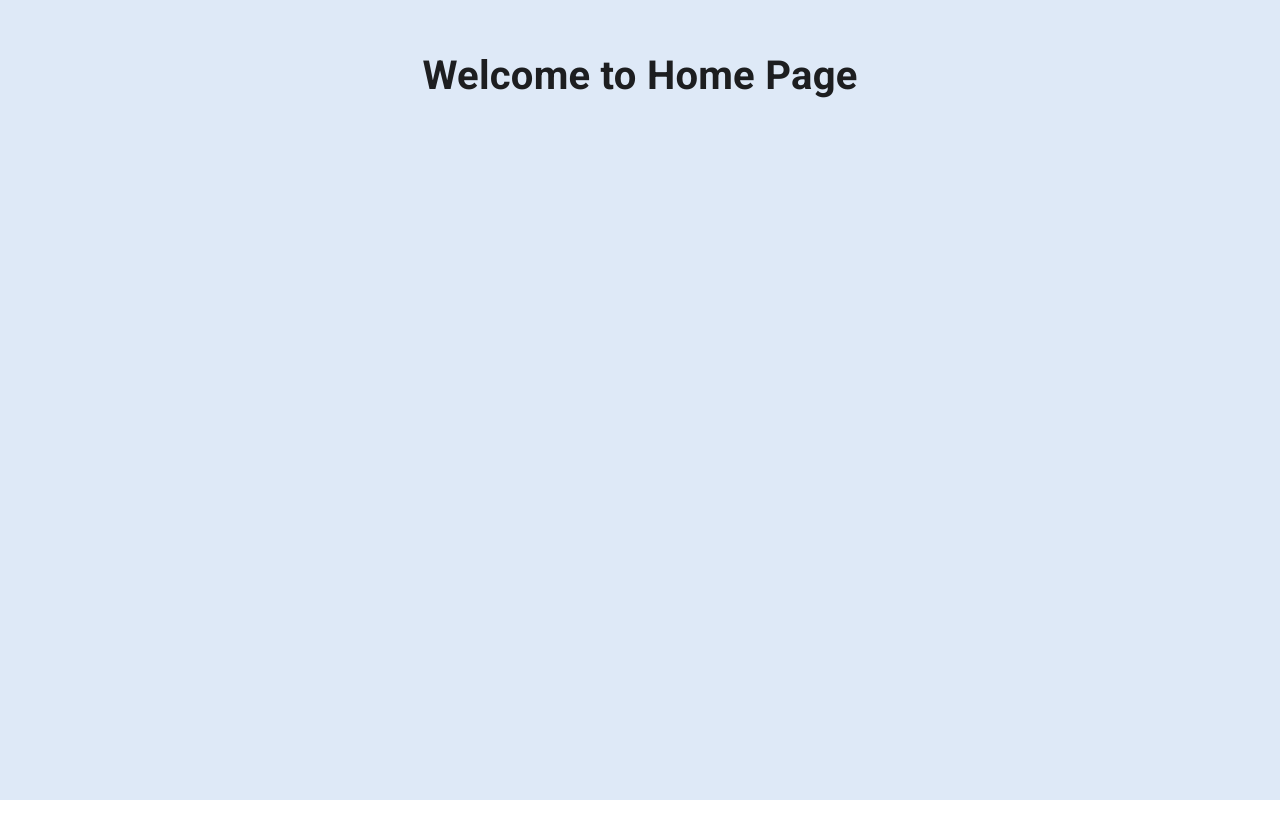
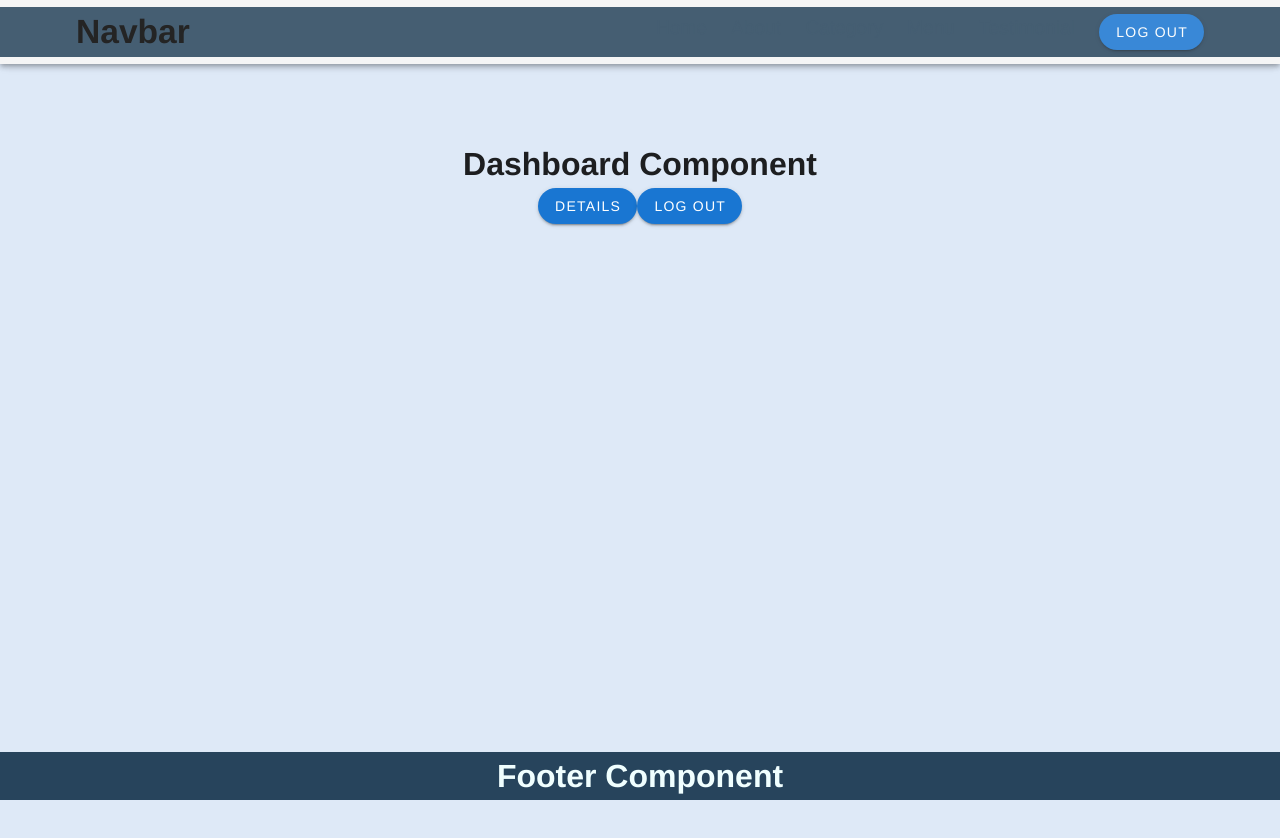
Before and after one commit to hardik2525075/Vue-Js-Project-1, a Vue app: page /home in a window 1280 px wide. Shown: the top 838 px of the page. Before the commit the page ends 800 px from the top, so only its background shows below. Built offline with nearby package versions, Linux system fonts and the light colour scheme.

Commit message:
added local storage in login and header screen

```diff
--- a/src/components/Home.vue
+++ /dev/null
@@ -1,21 +0,0 @@
-<template>
-  <div>
-    <div class="title">
-      <h1>Welcome to Home Page</h1>
-    </div>
-  </div>
-</template>
-
-<script>
-
-export default {
-  name: "HomePage",
-};
-</script>
-
-<style scoped>
-.title {
-  padding-top: 60px;
-  padding-bottom: 20px;
-}
-</style>
--- /dev/null
+++ b/src/components/HomePage/Dashboard.vue
@@ -0,0 +1,34 @@
+<template>
+  <div class="products">
+    <h1>Dashboard Component</h1>
+    <div class="logout">
+      <v-btn v-on:click="getUserDetials" rounded color="primary" dark>
+        Details
+      </v-btn>
+      <v-btn v-on:click="removeUser" rounded color="primary" dark>
+        Log Out
+      </v-btn>
+    </div>
+  </div>
+</template>
+
+<script>
+import {RouteEnum} from "../../router/routeEnum";
+export default {
+  name: "DashboardComponent",
+  methods: {
+    removeUser() {
+      localStorage.clear();
+      this.$router.push(RouteEnum.LOGIN);
+    },
+    getUserDetials() {
+      let data = localStorage.getItem("user");
+      data = JSON.parse(data);
+      console.log(data);
+    },
+  },
+};
+</script>
+
+<style scoped>
+</style>
--- /dev/null
+++ b/src/components/HomePage/Footer.vue
@@ -0,0 +1,24 @@
+<template>
+  <div class="footer">
+    <h1 class="heading">Footer Component</h1>
+  </div>
+</template>
+
+<script>
+export default {
+  name: "FooterComponent",
+};
+</script>
+
+<style>
+.v-footer {
+  padding: 0px !important;
+}
+.footer {
+  background-color: #27445C;
+  flex: 100%;
+}
+.heading{
+  color: azure;
+}
+</style>
--- /dev/null
+++ b/src/components/HomePage/Header.vue
@@ -0,0 +1,210 @@
+<template>
+  <nav class="navbar">
+    <div class="navbar-container container">
+      <input type="checkbox" name="" id="" />
+      <div class="hamburger-lines">
+        <span class="line line1"></span>
+        <span class="line line2"></span>
+        <span class="line line3"></span>
+      </div>
+      <ul class="menu-items">
+        <li><a href="#">Home</a></li>
+        <li><a href="#">About</a></li>
+        <li><a href="#">Category</a></li>
+        <li><a href="#">Menu</a></li>
+        <li><a href="#">Testimonial</a></li>
+        <li>
+          <v-btn v-on:click="removeUser" rounded color="primary" dark>
+            Log Out
+          </v-btn>
+        </li>
+      </ul>
+      <h1 class="logo">Navbar</h1>
+    </div>
+  </nav>
+</template>
+
+<script>
+import {RouteEnum} from "../../router/routeEnum";
+export default {
+  name: "HeaderComponent",
+  created: function () {
+    let data = localStorage.getItem("user");
+    data = JSON.parse(data);
+    console.log(data);
+  },
+  methods: {
+    removeUser() {
+      localStorage.clear();
+      this.$router.push(RouteEnum.LOGIN);
+    },
+  },
+};
+</script>
+
+<style>
+.navbar{
+  padding: 0px !important;
+}
+.navbar input[type="checkbox"],
+.navbar .hamburger-lines {
+  display: none;
+}
+
+.container {
+  max-width: 1200px;
+  width: 90%;
+  margin: auto;
+}
+
+.navbar {
+  /* box-shadow: 0px 5px 10px 0px #aaa; */
+  position: fixed;
+  width: 100%;
+  background: #27445C;
+  color: #000;
+  opacity: 0.85;
+  z-index: 100;
+}
+
+.navbar-container {
+  display: flex;
+  justify-content: space-between;
+  height: 50px;
+  align-items: center;
+}
+
+.menu-items {
+  order: 2;
+  display: flex;
+}
+.logo {
+  order: 1;
+  font-size: 2.1rem;
+}
+
+.menu-items li {
+  list-style: none;
+  margin-left: 1.5rem;
+  font-size: 1.2rem;
+}
+
+.navbar a {
+  color: #27445c;
+  text-decoration: none;
+  font-weight: 500;
+  transition: color 0.3s ease-in-out;
+}
+
+.navbar a:hover {
+  color: #791111;
+}
+
+@media (max-width: 768px) {
+  .navbar {
+    opacity: 0.95;
+  }
+
+  .navbar-container input[type="checkbox"],
+  .navbar-container .hamburger-lines {
+    display: block;
+  }
+
+  .navbar-container {
+    display: block;
+    position: relative;
+    height: 64px;
+  }
+
+  .navbar-container input[type="checkbox"] {
+    position: absolute;
+    display: block;
+    height: 32px;
+    width: 30px;
+    top: 20px;
+    left: 20px;
+    z-index: 5;
+    opacity: 0;
+    cursor: pointer;
+  }
+
+  .navbar-container .hamburger-lines {
+    display: block;
+    height: 28px;
+    width: 35px;
+    position: absolute;
+    top: 20px;
+    left: 20px;
+    z-index: 2;
+    display: flex;
+    flex-direction: column;
+    justify-content: space-between;
+  }
+
+  .navbar-container .hamburger-lines .line {
+    display: block;
+    height: 4px;
+    width: 100%;
+    border-radius: 10px;
+    background: #333;
+  }
+
+  .navbar-container .hamburger-lines .line1 {
+    transform-origin: 0% 0%;
+    transition: transform 0.3s ease-in-out;
+  }
+
+  .navbar-container .hamburger-lines .line2 {
+    transition: transform 0.2s ease-in-out;
+  }
+
+  .navbar-container .hamburger-lines .line3 {
+    transform-origin: 0% 100%;
+    transition: transform 0.3s ease-in-out;
+  }
+
+  .navbar .menu-items {
+    padding-top: 100px;
+    background: #fff;
+    height: 100vh;
+    max-width: 300px;
+    transform: translate(-150%);
+    display: flex;
+    flex-direction: column;
+    margin-left: -40px;
+    padding-left: 40px;
+    transition: transform 0.5s ease-in-out;
+    box-shadow: 5px 0px 10px 0px #aaa;
+    overflow: scroll;
+  }
+
+  .navbar .menu-items li {
+    margin-bottom: 1.8rem;
+    font-size: 1.1rem;
+    font-weight: 500;
+  }
+
+  .logo {
+    position: absolute;
+    top: 10px;
+    right: 15px;
+    font-size: 2.5rem;
+  }
+
+  .navbar-container input[type="checkbox"]:checked ~ .menu-items {
+    transform: translateX(0);
+  }
+
+  .navbar-container input[type="checkbox"]:checked ~ .hamburger-lines .line1 {
+    transform: rotate(45deg);
+  }
+
+  .navbar-container input[type="checkbox"]:checked ~ .hamburger-lines .line2 {
+    transform: scaleY(0);
+  }
+
+  .navbar-container input[type="checkbox"]:checked ~ .hamburger-lines .line3 {
+    transform: rotate(-45deg);
+  }
+}
+</style>
--- /dev/null
+++ b/src/components/HomePage/Home.vue
@@ -0,0 +1,41 @@
+<template>
+  <v-main>
+    <v-app>
+      <v-app-bar app>
+        <Header />
+      </v-app-bar>
+
+      <v-main>
+        <v-container fluid>
+          <Dashboard />
+          <router-view></router-view>
+        </v-container>
+      </v-main>
+
+      <v-footer app>
+        <Footer />
+      </v-footer>
+    </v-app>
+  </v-main>
+</template>
+
+<script>
+import Dashboard from "./Dashboard.vue";
+import Header from "./Header.vue";
+import Footer from "./Footer.vue";
+
+export default {
+  name: "HomePage",
+  components: {
+    Header,
+    Dashboard,
+    Footer,
+  },
+};
+</script>
+
+<style>
+.v-toolbar__content {
+  padding: 0px !important;
+}
+</style>
--- a/src/components/Login.vue
+++ b/src/components/Login.vue
@@ -30,26 +30,17 @@
               <validation-provider
                 v-slot="{ errors }"
                 name="Password"
-                rules="required|min:4|max:12"
+                rules="required|min:6|max:12"
               >
                 <v-text-field
                   v-model="password"
                   :counter="12"
                   :error-messages="errors"
                   label="Password"
+                  type="password"
                   required
                 ></v-text-field>
               </validation-provider>
-              <!-- Checkbox -->
-              <v-checkbox
-                v-model="checkbox"
-                label="Keep me signed in"
-                color="dark"
-                value="dark"
-                hide-details
-                style="font-weight: bold"
-                class="mb-5"
-              ></v-checkbox>
 
               <v-btn color="primary" depressed elevation="2" type="submit">
                 Login
@@ -86,6 +77,7 @@
 import { RouteEnum } from "../router/routeEnum";
 import { useToastr } from "./toastr";
 import { APIService } from "../services";
+
 const toastr = useToastr();
 
 setInteractionMode("eager");
@@ -137,17 +129,15 @@
       this.$refs.observer.validate();
       try {
         const payload = {
-          "email": this.email,
-          "password": this.password,
+          email: this.email,
+          password: this.password,
         };
-        // Axios Post Request
-        // const result = await axios.post(
-        //   "http://restapi.adequateshop.com/api/authaccount/login",
-        //   payload,
-        // );
         const result = await APIService.rawPost("/authaccount/login", payload);
         console.log(result);
         if (result.data.code === 1) return toastr.error(result.data.message);
+        // Set local storage...
+        localStorage.setItem("user",  JSON.stringify(result.data.data));
+
         toastr.success(result.data.message);
         this.$router.push(RouteEnum.HOME);
       } catch (err) {
--- a/src/components/Register.vue
+++ b/src/components/Register.vue
@@ -44,13 +44,14 @@
               <validation-provider
                 v-slot="{ errors }"
                 name="Password"
-                rules="required|min:4|max:12"
+                rules="required|min:6|max:12"
               >
                 <v-text-field
                   v-model="password"
                   :counter="12"
                   :error-messages="errors"
                   label="Password"
+                  type="password"
                   required
                 ></v-text-field>
               </validation-provider>
@@ -58,26 +59,17 @@
               <validation-provider
                 v-slot="{ errors }"
                 name="Confirm Password"
-                rules="required|min:4|max:12"
+                rules="required|min:6|max:12"
               >
                 <v-text-field
                   v-model="confirmPassword"
                   :counter="12"
                   :error-messages="errors"
                   label="Confirm Password"
+                  type="password"
                   required
                 ></v-text-field>
               </validation-provider>
-              <!-- Checkbox -->
-              <v-checkbox
-                v-model="checkbox"
-                label="Keep me signed in"
-                color="dark"
-                value="dark"
-                hide-details
-                style="font-weight: bold"
-                class="mb-5"
-              ></v-checkbox>
 
               <v-btn color="primary" depressed elevation="2" type="submit">
                 Register
@@ -164,25 +156,37 @@
   }),
 
   methods: {
+    // validate_password() {
+    //   var pass = document.getElementById("pass").value;
+    //   var confirm_pass = document.getElementById("confirm_pass").value;
+    //   if (pass != confirm_pass) {
+    //     toastr.success("☒ Use same password");
+    //   } else {
+    //     toastr.success("🗹 Password Matched");
+    //   }
+    // },
+
     async submit() {
       this.$refs.observer.validate();
       try {
         const payload = {
-          "name": this.name,
-          "email": this.email,
-          "password": this.password,
+          name: this.name,
+          email: this.email,
+          password: this.password,
         };
-        // Axios Post Request
-        // const result = await axios.post(
-        //   "http://restapi.adequateshop.com/api/authaccount/registration",
-        //   payload
-        // );
-
-        const result = await APIService.rawPost("/authaccount/registration", payload);
-        if(result.data.code === 1) return toastr.error(result.data.message);
-        toastr.success(result.data.message);
-        console.log(result);
-        this.$router.push(RouteEnum.LOGIN);
+        if (this.password == this.confirmPassword) {
+          const result = await APIService.rawPost(
+            "/authaccount/registration",
+            payload
+          );
+          if (result.data.code === 1) return toastr.error(result.data.message);
+          toastr.success(result.data.message);
+          console.log(result);
+          this.$router.push(RouteEnum.LOGIN);
+        }
+        else{
+          toastr.error("Password doesn't matched...");
+        }
       } catch (err) {
         console.log(err);
       }
--- a/src/router/routes.js
+++ b/src/router/routes.js
@@ -12,7 +12,7 @@
   {
     path: "/home",
     name: "home",
-      component: () => import("../components/Home"),
+    component: () => import("../components/HomePage/Home"),
   },
   {
     path: "/",
```
Also changed, not shown: 1 other file (tests, documents, lock files or other folders). Lines whose indentation alone changed are shown as unchanged.
